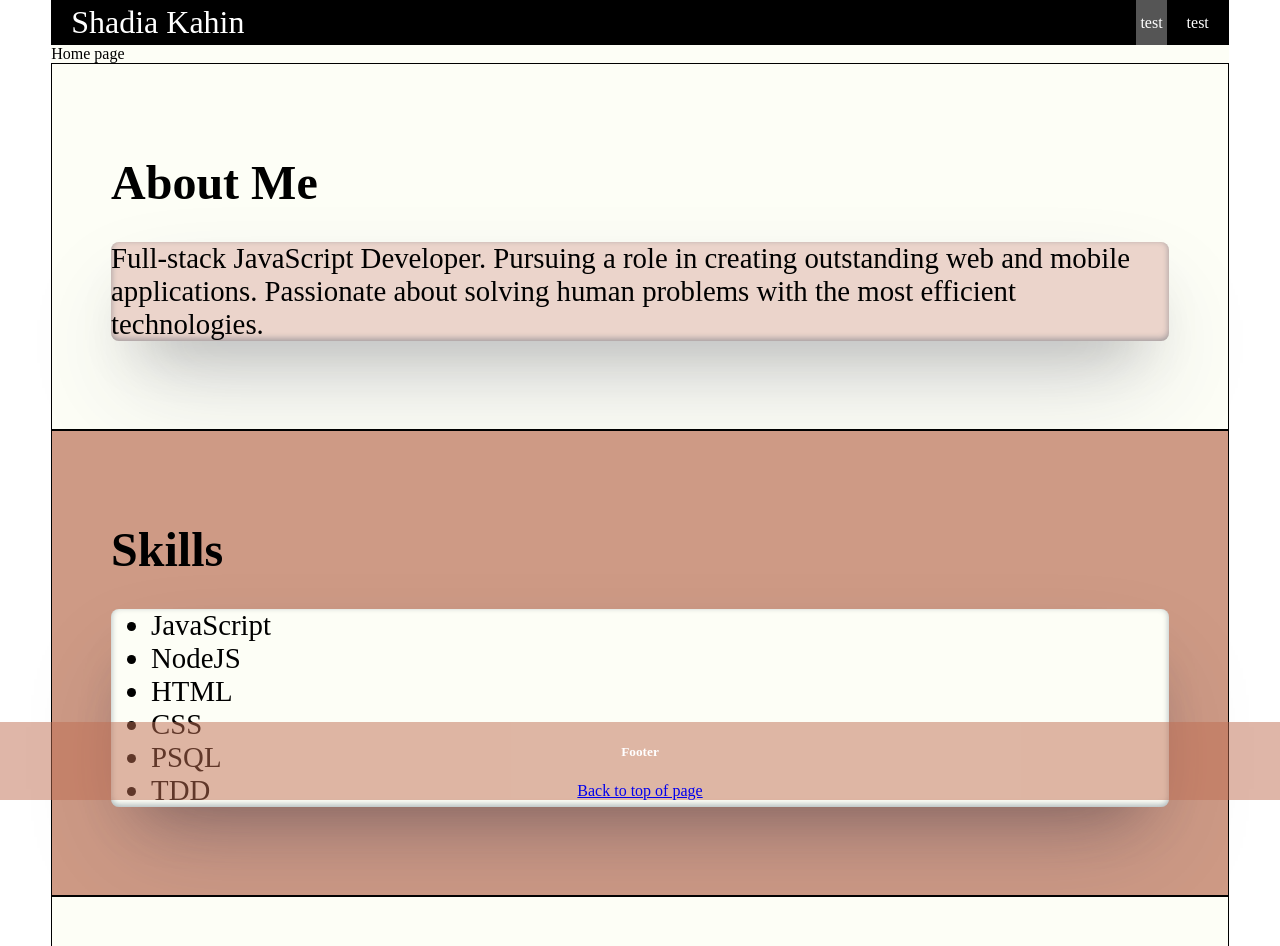
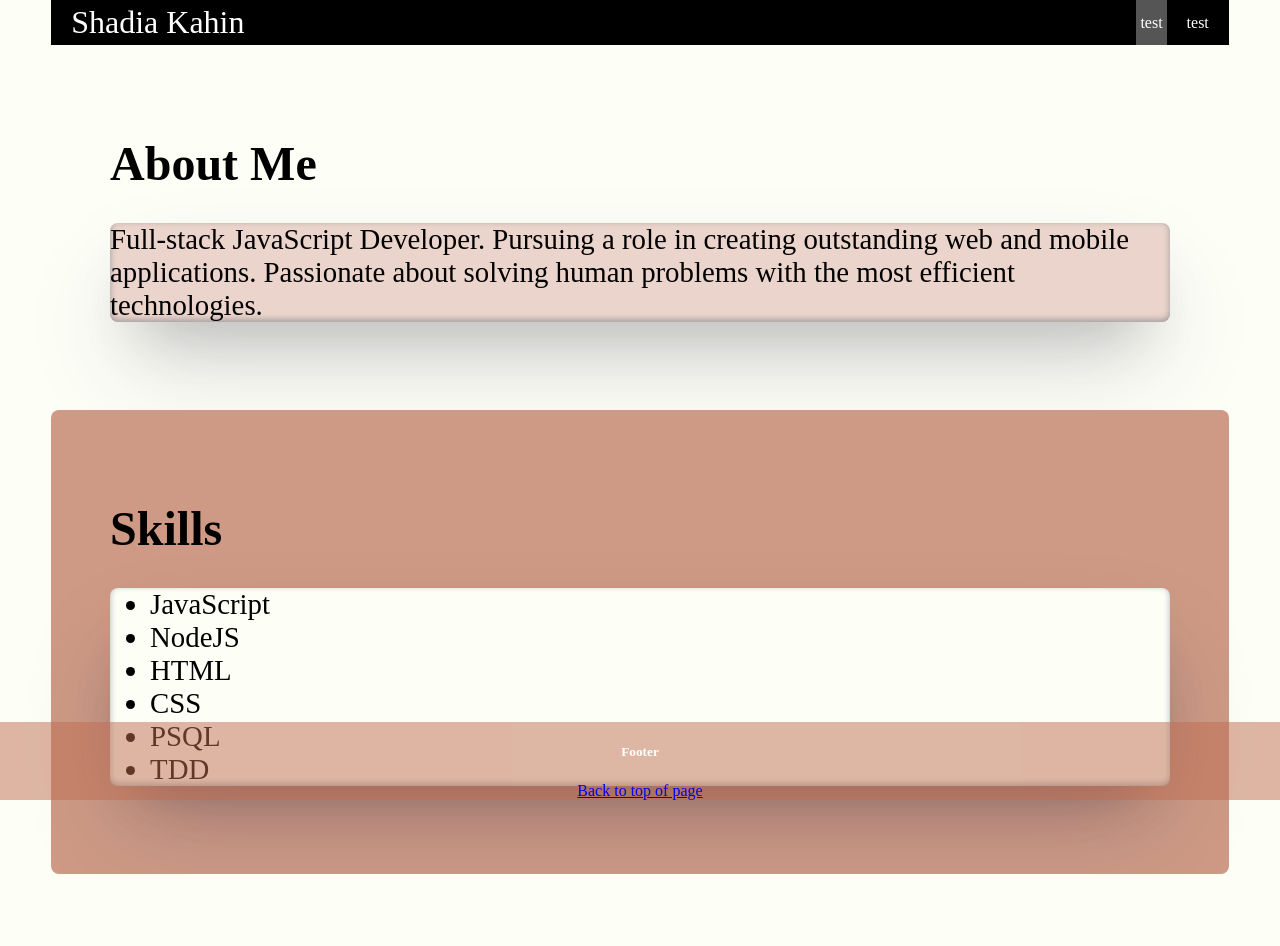
Before and after one commit to ShadiaKahin/shadias-portfolio, a React (Create React App) app: page / in a window 1280 px wide. Shown: the top 946 px of the page. Built offline with nearby package versions, Linux system fonts and the light colour scheme.

Commit message:
changed background colour for whole page

```diff
--- a/src/App.css
+++ b/src/App.css
@@ -6,6 +6,7 @@ body {
   margin: 0;
   padding-left: 4%;
   padding-right: 4%;
+  background-color: #fdfef6;
 }
 
 .App {
--- a/src/components/About.css
+++ b/src/components/About.css
@@ -4,7 +4,7 @@
 
 
 .about-section {
-  border: 1px solid black;
+  /* border: 1px solid black; */
   background-color: #fdfef6;
   padding: 5%;
   font-size: x-large;
--- a/src/components/Projects.css
+++ b/src/components/Projects.css
@@ -3,7 +3,7 @@
 }
 
 .projects-section {
-    border: 1px solid black;
+    /* border: 1px solid black; */
     background-color: #fdfef6;
     padding: 5%;
     font-size: x-large;
--- a/src/components/Skills.css
+++ b/src/components/Skills.css
@@ -4,11 +4,11 @@
 
 
 .skills-section {
-  border: 1px solid black;
+  /* border: 1px solid black; */
   background-color: #ce9a85;
   padding: 5%;
   font-size: x-large;
-
+  border-radius: 0.5rem;
 }
 
 .list-of-skills {
--- a/src/pages/Home.jsx
+++ b/src/pages/Home.jsx
@@ -6,7 +6,6 @@ import './Home.css'
 export default function Home() {
     return (
         <div className='home'>
-            Home page
             <About />
             <Skills />
             <Projects />
```
